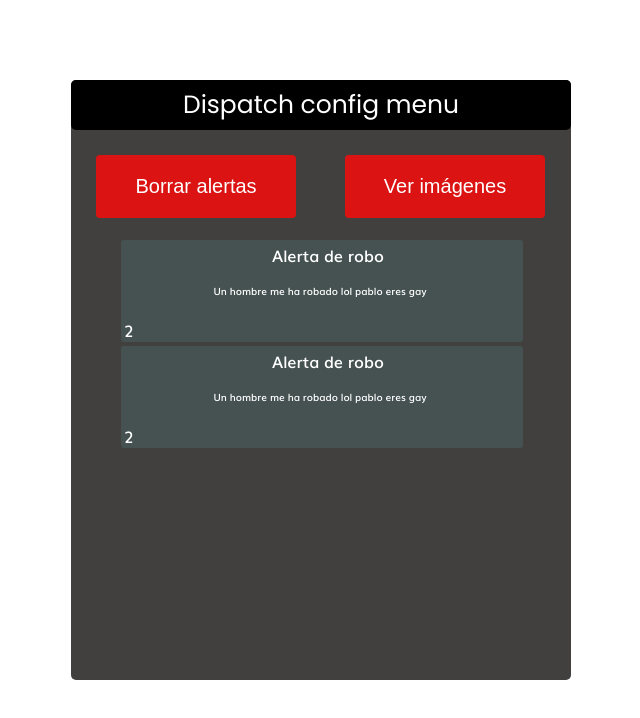
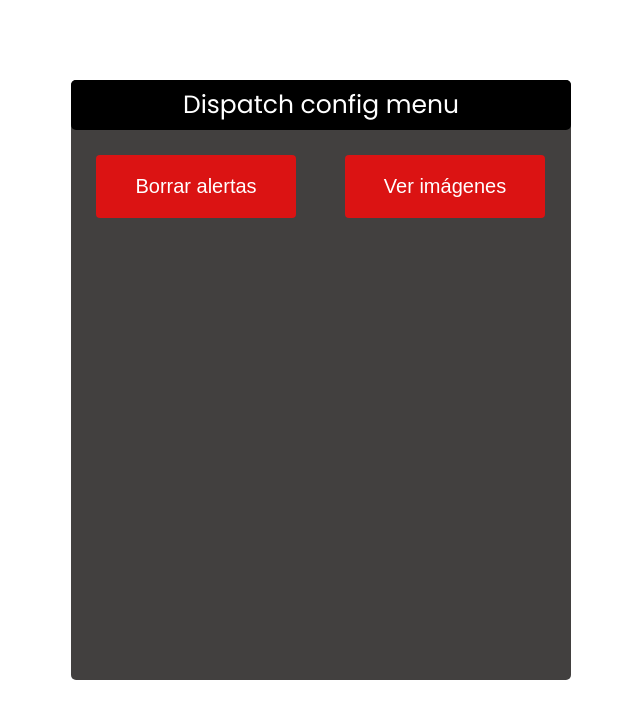
Before and after one commit to renzuzu/guille_dispatch, a plain HTML site: page ui/index.html in a window 1280 px wide. Both pictures are taken after a click on the button "Ver imágenes". Shown: the whole page, without its empty margins (313-953 px from the left). Drawn offline with nearby package versions, Linux system fonts and the light colour scheme.

Commit message:
gang gang

```diff
--- a/ui/app.js
+++ b/ui/app.js
@@ -9,8 +9,6 @@ $(function(){
             else {
                 $("#text").html(event.data.content + "");
                 const row = table.insertRow();
-                var toInsert = `<tr style="margin-top:500px"><td class="table-container"><th class="table-code">Alerta de robo</th><th class="content-table-text">${event.data.content}</th><th class="table-id">2</th></td></tr>`
-                $('#table').append(toInsert);
             }
             $("#callnum").html(event.data.callnum + "/");
         }
@@ -115,7 +113,8 @@ $(function(){
             },1000);
         }
         if (event.data.newalert) {
-            console.log("wtf")
+            var toInsert = `<tr style="margin-top:500px"><td class="table-container"><th class="table-code">Alerta de robo</th><th class="content-table-text">${event.data.content}</th><th class="table-id">${event.data.id}</th></td></tr>`
+            $('#table').append(toInsert);
             var $av = $(".t-frame-sup-border");
             var $text1 = $(".callnum");
             var $text2 = $(".cust-text");
@@ -133,6 +132,11 @@ $(function(){
                 $text3.removeClass('alert-contrast');
                 $pic.removeClass('alert-contrast');
             },2000);
+        }
+        if (event.data.restart == true) {
+            $("#callnum").html(0 + "/");
+            $("#num").html(0);
+            $("#text").html("Sin llamadas recibidas");
         }
         if (event.data.newambualert) {
             console.log("wtf")
@@ -289,20 +293,16 @@ setInterval(function() {
     }
 }, 0);
 
-
-
-
-
-
 // MENU
 
 
 $(function() {
-    document.getElementById("images-button").addEventListener("click", addalert);
-    const table = document.getElementById("table");
-    function addalert() {
-        const row = table.insertRow();
-        var toInsert = `<tr style="margin-top:500px"><td class="table-container"><th class="table-code">Alerta de robo</th><th class="content-table-text">Un hombre me ha robado lol pablo eres gay</th><th class="table-id">2</th></td></tr>`
-        $('#table').append(toInsert);
+    document.getElementById("images-button").addEventListener("click", tooglepics);
+    document.getElementById("delete-button").addEventListener("click", deletealerts);
+    function tooglepics() {
+        $.post(`http:/${GetParentResourceName()}/tooglepic`, JSON.stringify({}));
+    }
+    function deletealerts() {
+        $.post(`http:/${GetParentResourceName()}/deletealerts`, JSON.stringify({}));
     }
 });
--- a/ui/index.html
+++ b/ui/index.html
@@ -43,13 +43,13 @@
                 <button class="images-button" id="images-button" style="vertical-align:middle"><span>Ver imágenes </span></button>
                 <div style="overflow:auto; position: absolute; width: 500px; height: 450px;">
                     <table class="alerts-table" style="width: 100%; " id="table">
-                        <tr>
+                        <!--<tr>
                             <td class="table-container" id="table-container" style="overflow: hidden;">
                                 <th class="table-code" id="table-code">Alerta de robo</th>
                                 <th class="content-table-text" id="content-table-text">Un hombre me ha robado lol pablo eres gay</th>
                                 <th class="table-id" id="table-id">2</th>
                             </td>
-                        </tr>
+                        </tr>-->
                     </table>
                 </div>
             </div>
```
Also changed, not shown: 2 other files.
